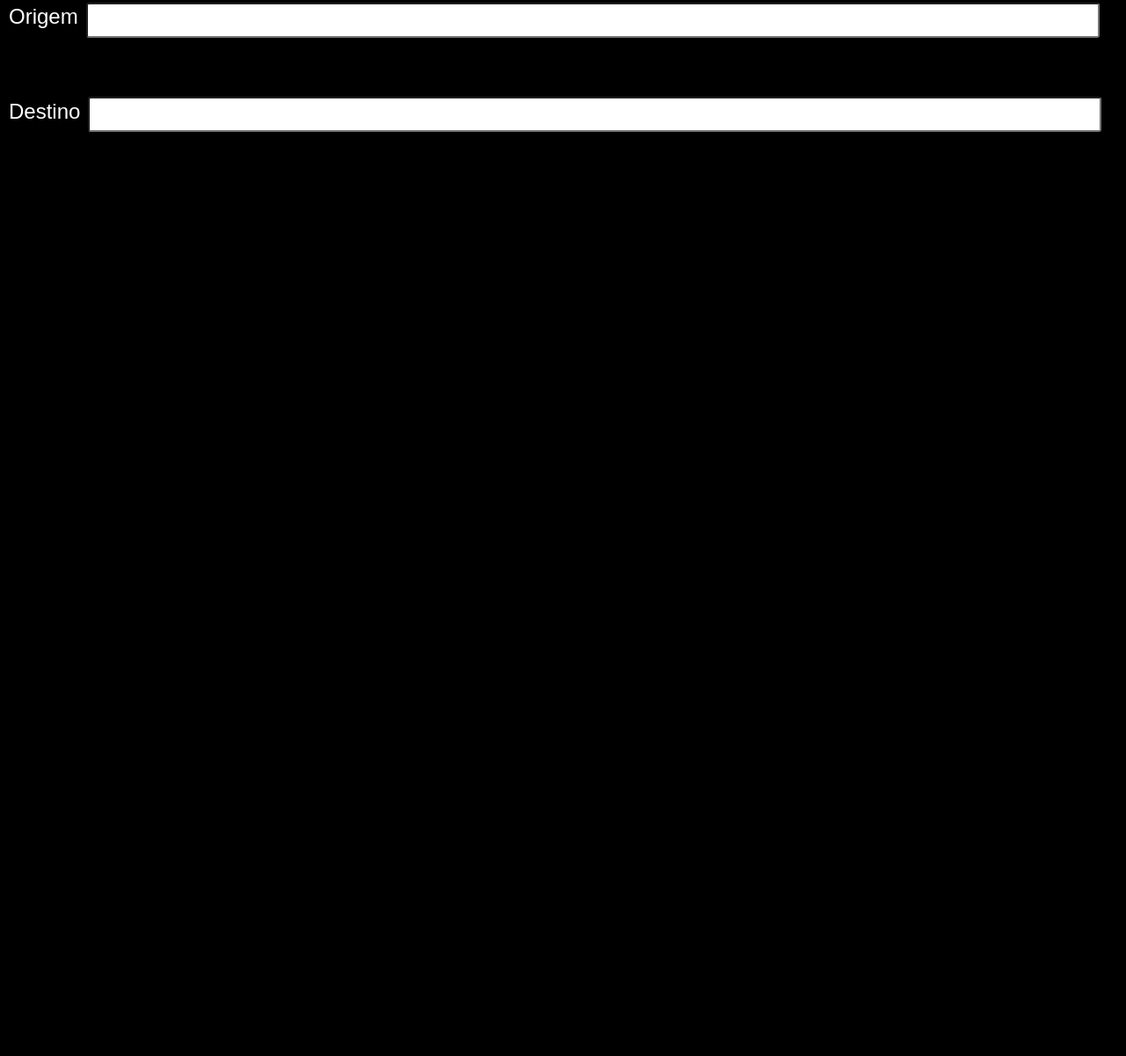
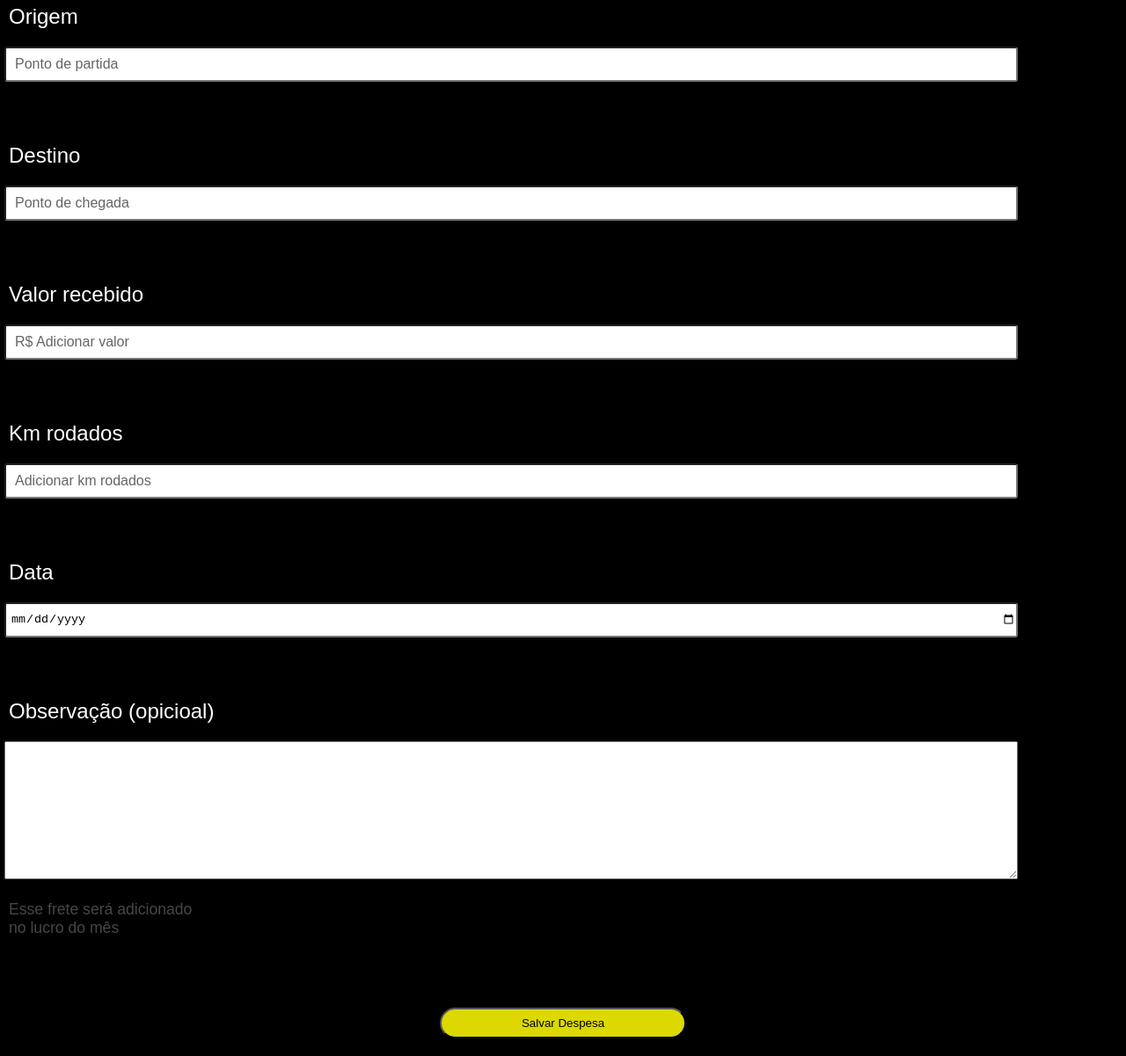
Before and after one commit to Joao-Pedro-Oliveira-Batista/SaaS---Ajuda-ao-Caminhoneiro, a plain HTML site: page HTML/Adicionar Frete.html in a window 1280 px wide. Shown: the part 195-1396 px from the top of the page at 88% size. Before the commit the page ends 800 px from the top, so only its background shows below. Drawn offline with Linux system fonts and the light colour scheme.

Commit message:
Atualizei

```diff
--- a/CSS/style.css
+++ b/CSS/style.css
@@ -471,6 +471,7 @@ input {
 
 textarea {
     margin-left: 5px;
+    margin-top: 20px;
     padding-top: 5px;
     padding-left: 5px;
     width: 90%;
@@ -546,3 +547,25 @@ textarea {
     margin-top: 40px;
     margin-left: 10px;
 }
+
+.estilopfrete {
+    color: rgba(82, 80, 80, 0.884);
+    font-size: 1.1em;
+    font-family: Arial, Helvetica, sans-serif;
+    margin-left: 10px;
+    margin-top: 20px;
+}
+
+.butaosalvarfrete {
+    display: flex;
+    justify-content: center;
+}
+
+.butaofrete {
+    margin-top: 80px;
+    width: 280px;
+    height: 35px;
+    margin-bottom: 20px;
+    background-color: rgba(255, 251, 0, 0.863);
+    font-family: Arial, Helvetica, sans-serif;
+}
--- a/HTML/Adicionar Frete.html
+++ b/HTML/Adicionar Frete.html
@@ -14,17 +14,47 @@
         <p>Adicionar frete</p>
     </header>
     <main>
-        <form>
+        <form method="post">
             <div class="campo">
-                <label for="origemfrete">Origem</label>
-                <input class="inputs" required type="text" name="origem" id="origemfrete">
+                <label for="origemfrete">Origem</label><br>
+                <input class="inputs" placeholder="Ponto de partida" required type="text" name="origem"
+                    id="origemfrete">
             </div>
 
             <div class="campo">
-                <label for="destinofrete">Destino</label>
-                <input class="inputs" required type="text" name="destino" id="destinofrete">
+                <label for="destinofrete">Destino</label><br>
+                <input class="inputs" placeholder="Ponto de chegada" required type="text" name="destino"
+                    id="destinofrete">
+            </div>
+
+            <div class="campo">
+                <label for="valorrecebidofrete">Valor recebido</label><br>
+                <input class="inputs" placeholder="R$ Adicionar valor" required type="number" name="valorrecebido"
+                    id="valorrecebidofrete">
+            </div>
+
+            <div class="campo">
+                <label for="kmrodadofrete">Km rodados</label><br>
+                <input class="inputs" placeholder="Adicionar km rodados" required type="text" name="kmrodado"
+                    id="kmrodadofrete">
+            </div>
+
+            <div class="campo">
+                <label for="datafrete">Data</label><br>
+                <input class="inputs" required type="date" name="data" id="datafrete">
+            </div>
+
+            <div class="campo">
+                <label for="observacaofrete">Observação (opicioal)</label>
+                <textarea name="observacao" id="observacaofrete" cols="30" rows="10"></textarea>
             </div>
         </form>
+
+        <p class="estilopfrete">Esse frete será adicionado<br> no lucro do mês</p>
+
+        <section class="butaosalvarfrete">
+            <button class="butaofrete">Salvar Despesa</button>
+        </section>
     </main>
 </body>
 
```
